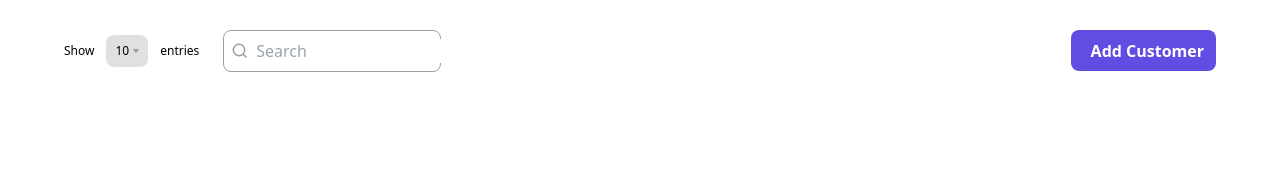
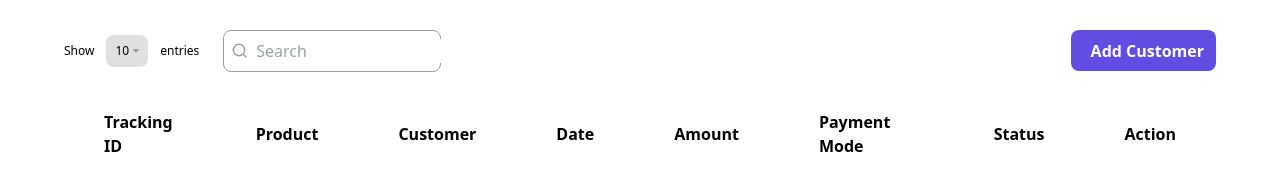
Before and after one commit to Zainiddinnn/home_work_22.01.25, a website: page src/index.html in a window 1280 px wide. Drawn offline with Linux system fonts and the light colour scheme.

Commit message:
first tr

```diff
--- a/src/index.html
+++ b/src/index.html
@@ -1,12 +1,15 @@
 <!DOCTYPE html>
 <html lang="en">
+
 <head>
     <meta charset="UTF-8">
     <meta name="viewport" content="width=device-width, initial-scale=1.0">
     <title>Document</title>
     <link href="./output.css" rel="stylesheet">
 </head>
+
 <body>
+
     <header class="flex justify-between px-[5%] py-[30px]">
         <section class="flex justify-between items-center gap-6">
             <nav class="flex justify-between items-center gap-3 text-[12px] font-[500] leading-[14.63px]">
@@ -19,7 +22,7 @@
             </nav>
             <div class="flex gap-2 w-[218px] items-center border-[1px] border-[#9E9E9E] p-[8px] rounded-lg">
                 <img src="./images/icons_search.svg" alt="">
-                <input type="text" placeholder="Search"  class="outline-none">
+                <input type="text" placeholder="Search" class="outline-none">
             </div>
         </section>
 
@@ -32,5 +35,23 @@
 
 
     </header>
+
+    <section class="px-[5%]">
+        <table class="fflex justify-between">
+            <tr class="flex justify-between items-center">
+                <th class="px-10 py-2 text-left ">Tracking ID</th>
+                <th class="px-10 py-2 text-left col-span-2">Product</th>
+                <th class="px-10 py-2 text-left ">Customer</th>
+                <th class="px-10 py-2 text-left ">Date</th>
+                <th class="px-10 py-2 text-left ">Amount</th>
+                <th class="px-10 py-2 text-left ">Payment Mode</th>
+                <th class="px-10 py-2 text-left ">Status</th>
+                <th class="px-10 py-2 text-left  col-span-2">Action</th>
+            </tr>
+        </table>
+    </section>
+
 </body>
+
+
 </html>
```
Also changed, not shown: src/output.css.
